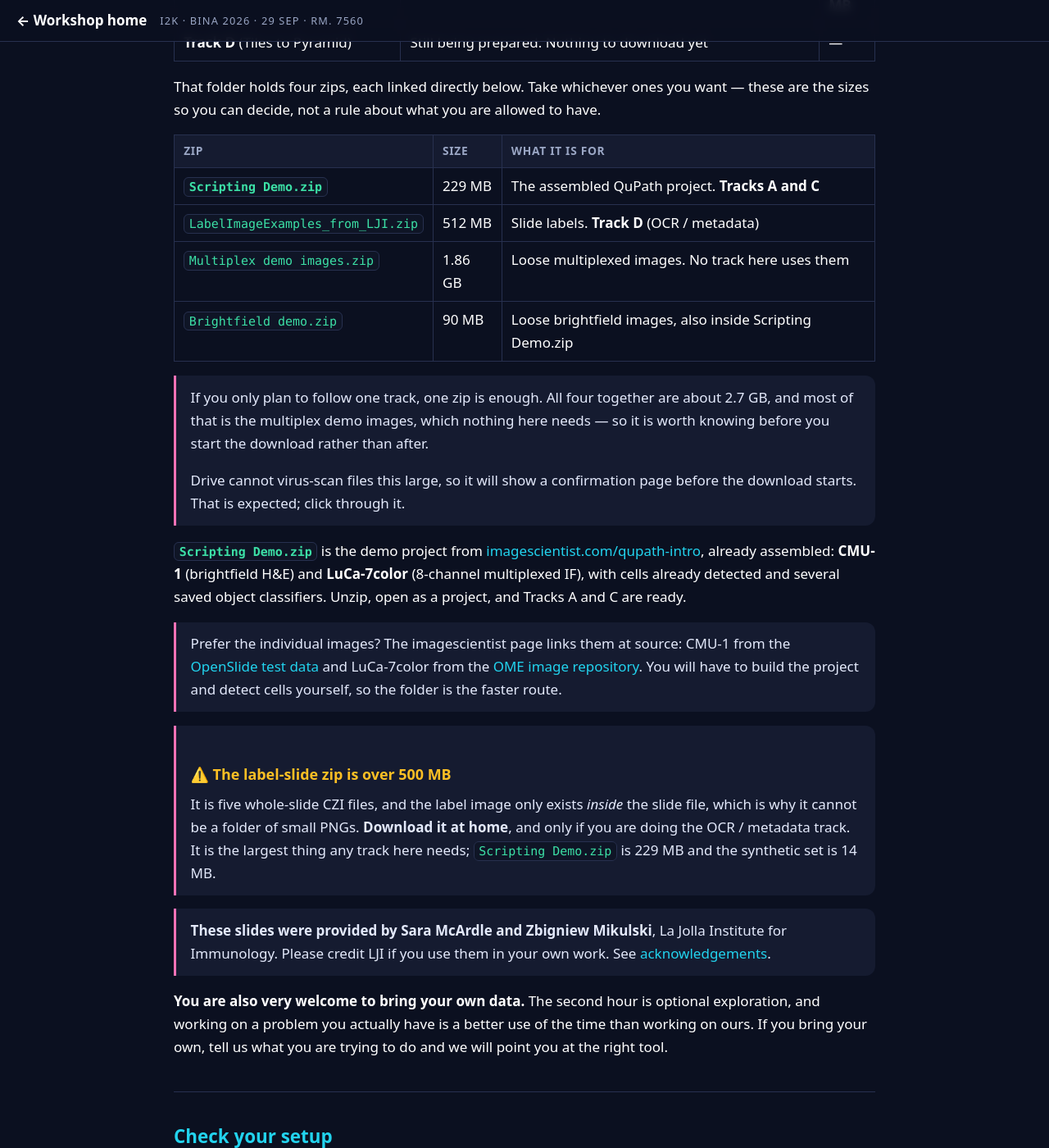
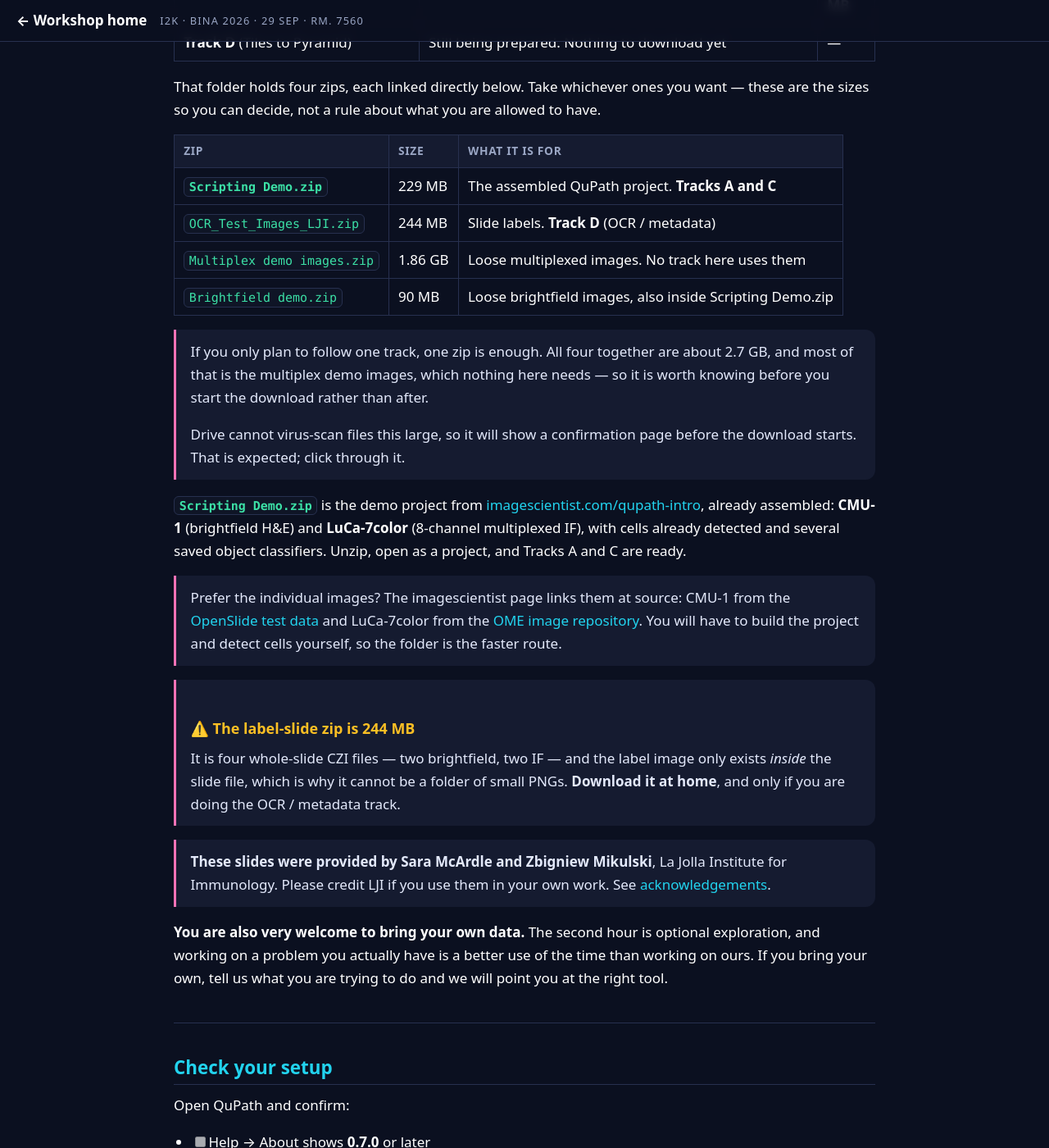
Before and after one commit to MichaelSNelson/BINA-I2K-2026-QuPath-Extensions, a Jekyll site: the page built from docs/setup.md, in a window 1280 px wide and 1400 px high, scrolled down 2808 px. Shown: the whole window at 82% size. Built offline with Jekyll 4.4.1, drawn with Linux system fonts in a browser that asks for light colours; some of the changed text lies outside the part shown.

Commit message:
Point everything at the new four-slide OCR zip
The download was replaced: OCR_Test_Images_LJI.zip, 244 MB, four slides
rather than six. Name, Drive id, size and counts updated across README,
index.html, setup.md, 08-ocr4labels.md and 09-project-metadata-browser.md.

Contents read from the zip rather than assumed - two brightfield
(histology@lji_org_610 TOMO H&E and MT3B) and two IF (8443_51000000_02
and _12), which is exactly the two-per-modality split the batch section
already describes. The IF set in that table goes from three files to two,
and the file list drops the two slides that are no longer shipped.

The size change matters beyond the number: at 244 MB it is no longer the
big download. The callout headed 'over 500 MB' now reads 244 MB, its
comparison against Scripting Demo is gone because the two are now within
15 MB of each other, and the warning tooltip no longer says half a
gigabyte.

Claude-Session: https://claude.ai/code/session_01KwiACUr5MacuDvqp74c96o

```diff
--- a/docs/setup.md
+++ b/docs/setup.md
@@ -95,7 +95,7 @@ wherever it already lives, and the sizes differ by more than an order of magnitu
 |---|---|---|
 | **Track A or C** (QuIET, DL Pixel Classifier, both wands, Class Distribution, Classify Object Subset) | **`Scripting Demo.zip`**, from [this Drive folder](https://drive.google.com/uc?export=download&id=1bWZtjZEtgqZnJOVBc91_Wk_HPgw8dmNY). Unzip it, then in QuPath use `File > Project > Open project` and pick the unzipped folder | <span title="About a quarter of a gigabyte. Fine at home, slow on conference wifi. Do it before you travel.">⚠️ **229 MB**</span> |
 | **Track B** (QP-CAT, Cluster 3D Navigator, Channel Names Viewer) | **`multiplex-synthetic-data-v1.2.zip`**, from [this release page](https://github.com/uw-loci/multiplex-synthetic-data/releases/download/v1.2/multiplex-synthetic-data-v1.2.zip). It is the first file under Assets. Ignore "Source code (zip)" and "(tar.gz)" | **14 MB** |
-| **Track D** (OCR for Labels, Project Metadata Browser) | **`LabelImageExamples_from_LJI.zip`**, [direct link](https://drive.google.com/uc?export=download&id=1xm99nEa0okF7USeip0PTDv6PT4Ut5eWX) or the same Drive folder | <span title="Half a gigabyte, and it unzips to more. Fetch it at home on a connection you trust and check you have the disk space before you travel — not on conference wifi at 10:30.">⚠️ **512 MB**</span> |
+| **Track D** (OCR for Labels, Project Metadata Browser) | **`OCR_Test_Images_LJI.zip`**, [direct link](https://drive.google.com/uc?export=download&id=1HIAm8hbVkVQHNqJziyfBf3r1hYDjUaRS) or the same Drive folder | <span title="About a quarter of a gigabyte. Fine at home, slow on conference wifi. Do it before you travel.">⚠️ **244 MB**</span> |
 | **Track D** (Tiles to Pyramid) | Still being prepared. Nothing to download yet | — |
 
 That folder holds four zips, each linked directly below. Take whichever ones you want — these
@@ -104,7 +104,7 @@ are the sizes so you can decide, not a rule about what you are allowed to have.
 | Zip | Size | What it is for |
 |---|---|---|
 | **[`Scripting Demo.zip`](https://drive.google.com/uc?export=download&id=1bWZtjZEtgqZnJOVBc91_Wk_HPgw8dmNY)** | 229 MB | The assembled QuPath project. **Tracks A and C** |
-| [`LabelImageExamples_from_LJI.zip`](https://drive.google.com/uc?export=download&id=1xm99nEa0okF7USeip0PTDv6PT4Ut5eWX) | 512 MB | Slide labels. **Track D** (OCR / metadata) |
+| [`OCR_Test_Images_LJI.zip`](https://drive.google.com/uc?export=download&id=1HIAm8hbVkVQHNqJziyfBf3r1hYDjUaRS) | 244 MB | Slide labels. **Track D** (OCR / metadata) |
 | [`Multiplex demo images.zip`](https://drive.google.com/uc?export=download&id=11PmdpYIrdSEn15Rgv9aa_4BDeF6pXODE) | 1.86 GB | Loose multiplexed images. No track here uses them |
 | [`Brightfield demo.zip`](https://drive.google.com/uc?export=download&id=1ghskMkToAP6DoQSfGxrdQiOKjIMpHtI0) | 90 MB | Loose brightfield images, also inside Scripting Demo.zip |
 
@@ -127,11 +127,10 @@ ready.
 > [OME image repository](https://downloads.openmicroscopy.org/images/Vectra-QPTIFF/perkinelmer/).
 > You will have to build the project and detect cells yourself, so the folder is the faster route.
 
-> ### ⚠️ The label-slide zip is over 500 MB
-> It is five whole-slide CZI files, and the label image only exists *inside* the slide file, which
-> is why it cannot be a folder of small PNGs. **Download it at home**, and only if you are doing
-> the OCR / metadata track. It is the largest thing any track here needs; `Scripting Demo.zip`
-> is 229 MB and the synthetic set is 14 MB.
+> ### ⚠️ The label-slide zip is 244 MB
+> It is four whole-slide CZI files — two brightfield, two IF — and the label image only exists
+> *inside* the slide file, which is why it cannot be a folder of small PNGs. **Download it at
+> home**, and only if you are doing the OCR / metadata track.
 
 > **These slides were provided by Sara McArdle and Zbigniew Mikulski**, La Jolla Institute for
 > Immunology. Please credit LJI if you use them in your own work. See
--- a/index.html
+++ b/index.html
@@ -128,7 +128,7 @@ footer{border-top:1px solid var(--hair); margin-top:2rem; padding:1.6rem 0 4rem;
         <tr><td><b>Track B</b><br>QP-CAT, Cluster 3D Navigator, Channel Names Viewer</td>
             <td><a href="https://github.com/uw-loci/multiplex-synthetic-data/releases/download/v1.2/multiplex-synthetic-data-v1.2.zip" target="_blank" rel="noopener noreferrer"><b>multiplex-synthetic-data-v1.2.zip</b></a> &mdash; the first file under Assets, not "Source code"</td><td><b>20&nbsp;MB</b></td></tr>
         <tr><td><b>Track D</b><br>OCR for Labels, Project Metadata Browser</td>
-            <td><a href="https://drive.google.com/uc?export=download&id=1xm99nEa0okF7USeip0PTDv6PT4Ut5eWX" target="_blank" rel="noopener noreferrer"><b>LabelImageExamples_from_LJI.zip</b></a></td><td><b>512&nbsp;MB</b> &#9888;</td></tr>
+            <td><a href="https://drive.google.com/uc?export=download&id=1HIAm8hbVkVQHNqJziyfBf3r1hYDjUaRS" target="_blank" rel="noopener noreferrer"><b>OCR_Test_Images_LJI.zip</b></a></td><td><b>244&nbsp;MB</b> &#9888;</td></tr>
         <tr><td><b>Track D</b><br>Tiles to Pyramid</td><td>Still being prepared; nothing to download yet</td><td>&mdash;</td></tr>
       </table>
       Which extensions are in which track: <a href="docs/extensions.html">extension index</a>.
```
Also changed, not shown: TODO.md (+5 -7 lines), docs/08-ocr4labels.md (+8 -9 lines), docs/09-project-metadata-browser.md (+2 -2 lines), README.md.
